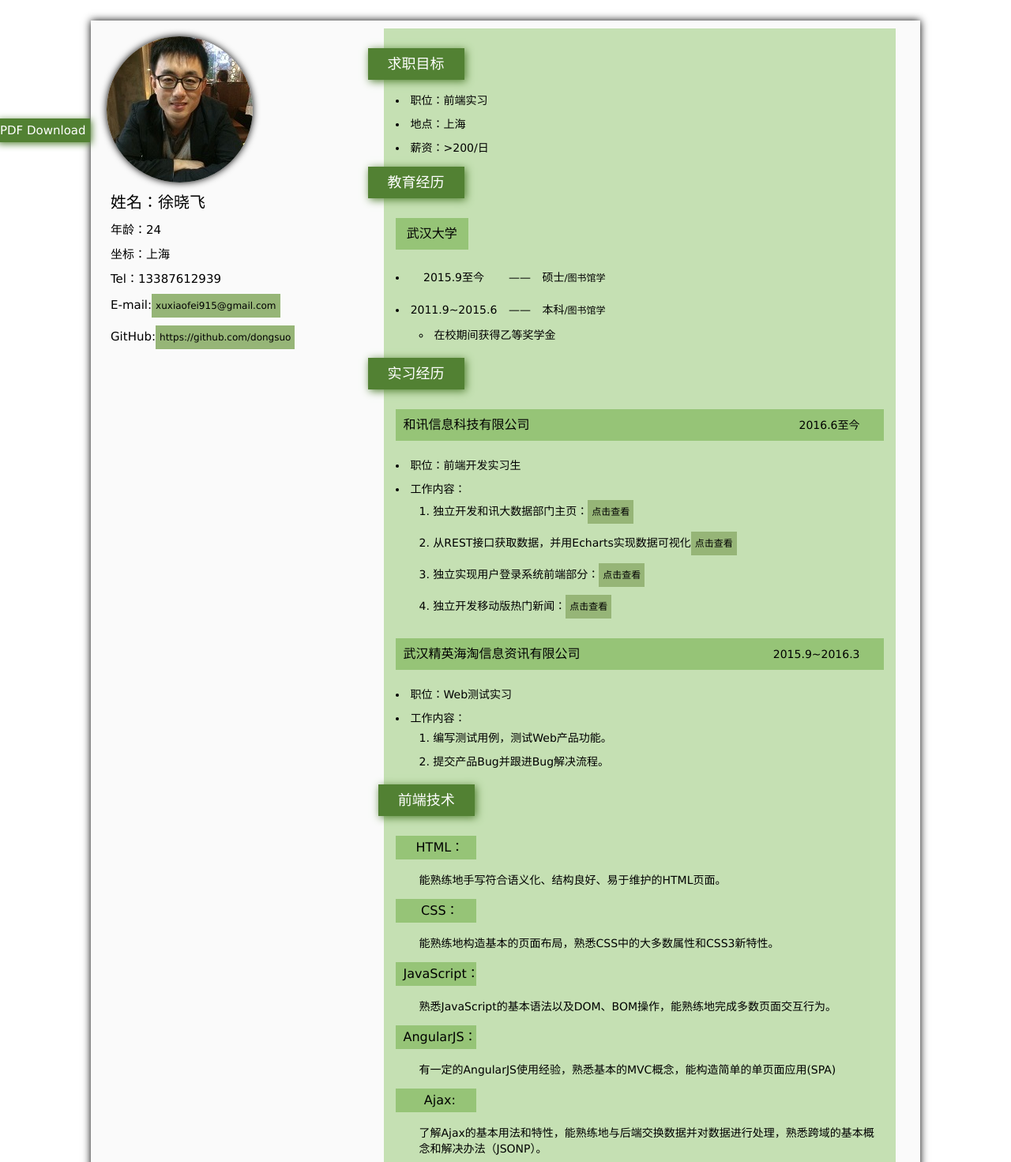
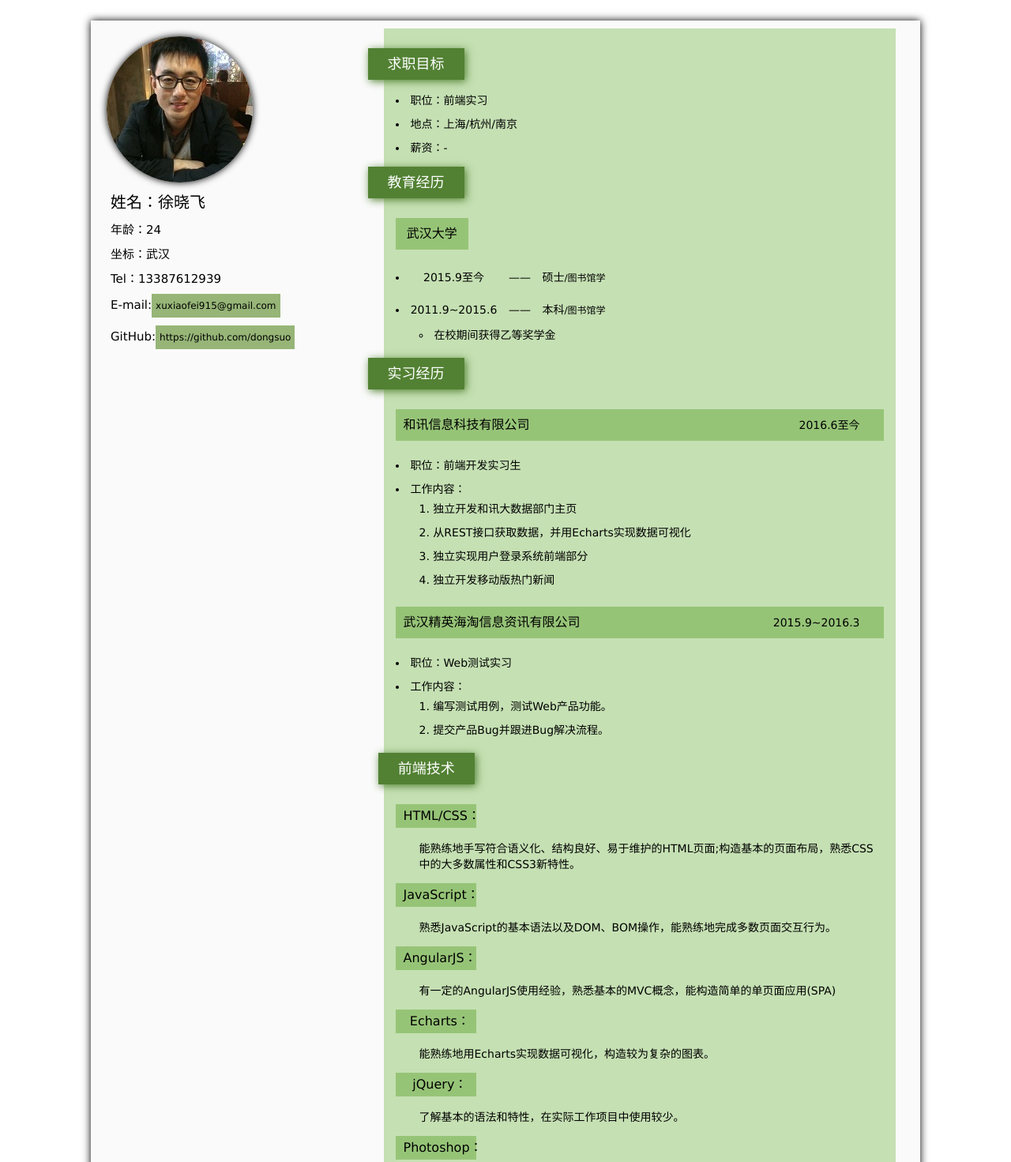
Before and after one commit to dongsuo/MyResume, a plain HTML site: page index.html in a window 1280 px wide. Shown: the top 1471 px of the page at 79% size. Drawn offline with Linux system fonts and the light colour scheme.

Commit message:
update my resume

```diff
--- a/index.html
+++ b/index.html
@@ -13,18 +13,18 @@
             <img src="images/xuxiaofei.jpg" alt="Personal Image">
             <h1>姓名：徐晓飞</h1>
             <span>年龄：24</span>
-            <span>坐标：上海</span>
+            <span>坐标：武汉</span>
             <span>Tel：13387612939</span>
             <span><address>E-mail:<a href="mailto:xuxiaofei915@gmail.com">xuxiaofei915@gmail.com</a></address></span>
             <span>GitHub:<a href="https://github.com/dongsuo">https://github.com/dongsuo</a></span>
-            <div id="pdfdl"><a href="file/徐晓飞的简历_Xu XiaoFei's Resume.pdf" target="new">PDF Download</a></div>
+            <!-- <div id="pdfdl"><a href="file/徐晓飞的简历_Xu XiaoFei's Resume.pdf" target="new">PDF Download</a></div> -->
         </div>
         <div id="right">
             <h2>求职目标</h2>
             <ul>
                 <li>职位：前端实习</li>
-                <li>地点：上海</li>
-                <li>薪资：>200/日</li>
+                <li>地点：上海/杭州/南京</li>
+                <li>薪资：-</li>
             </ul>
              <h2>教育经历</h2>
             <div class="educat">
@@ -55,10 +55,10 @@
                 <li>职位：前端开发实习生</li>
                 <li>工作内容：
                     <ol>
-                        <li>独立开发和讯大数据部门主页：<a href="http://bdc.hexun.com/exb/bdc/" target="_blank">点击查看</a></li>
-                        <li>从REST接口获取数据，并用Echarts实现数据可视化<a href="http://bdc.hexun.com/exb/test/biv-v0.1b/" target="_blank">点击查看</a></li>
-                        <li>独立实现用户登录系统前端部分：<a href="http://bdc.hexun.com/exb/prop-ctrl/login.html" target="_blank">点击查看</a></li>
-                        <li>独立开发移动版热门新闻：<a href="http://bdc.hexun.com/exb/m/" target="_blank">点击查看</a></li>
+                        <li>独立开发和讯大数据部门主页</li>
+                        <li>从REST接口获取数据，并用Echarts实现数据可视化</li>
+                        <li>独立实现用户登录系统前端部分</li>
+                        <li>独立开发移动版热门新闻</li>
                     </ol>
                 </li>
             </ul>
@@ -77,16 +77,12 @@
             </ul>S
             <h2>前端技术</h2>
             <dl class="fe-teches">
-                <dt>HTML：</dt>
-                <dd>能熟练地手写符合语义化、结构良好、易于维护的HTML页面。</dd>
-                <dt>CSS：</dt>
-                <dd>能熟练地构造基本的页面布局，熟悉CSS中的大多数属性和CSS3新特性。</dd>
+                <dt>HTML/CSS：</dt>
+                <dd>能熟练地手写符合语义化、结构良好、易于维护的HTML页面;构造基本的页面布局，熟悉CSS中的大多数属性和CSS3新特性。</dd>
                 <dt>JavaScript：</dt>
                 <dd>熟悉JavaScript的基本语法以及DOM、BOM操作，能熟练地完成多数页面交互行为。</dd>
                 <dt>AngularJS：</dt>
                 <dd>有一定的AngularJS使用经验，熟悉基本的MVC概念，能构造简单的单页面应用(SPA)</dt>
-                <dt>Ajax:</dt>
-                <dd>了解Ajax的基本用法和特性，能熟练地与后端交换数据并对数据进行处理，熟悉跨域的基本概念和解决办法（JSONP）。</dd>
                 <dt>Echarts：</dt>
                 <dd>能熟练地用Echarts实现数据可视化，构造较为复杂的图表。</dd>
                 <dt>jQuery：</dt>
@@ -97,12 +93,17 @@
             <h2>个人作品</h2>
             <dl class="person-work">
            	 	<dt>个人主页：
-           	 		<a href="http://xiaofeixu.cn/" target="_blank">点击查看</a>
+           	 		<!-- <a href="http://xiaofeixu.cn/" target="_blank">点击查看</a> -->
            	 		<a href="https://github.com/dongsuo/dongsuo.github.io">源代码</a>
            	 	</dt>
            	 	<dd>使用fullpage.js构建的个人主页。</dd>
+                <dt>基于NodeJS搭建的web服务器：
+                    <!-- <a href="http://xiaofeixu.cn/" target="_blank">点击查看</a> -->
+                    <a href="https://github.com/dongsuo/node/">源代码</a>
+                </dt>
+                <dd>可以处理简单的动态和静态请求。</dd>
                 <dt>Timer：
-                	<a href="http://dongsuo.github.io/timer.html" target="_blank">点击查看</a>
+                	<!-- <a href="http://dongsuo.github.io/timer.html" target="_blank">点击查看</a> -->
                 	<a href="https://github.com/dongsuo/resume" target="_blank">源代码</a>
                 </dt>
                 <dd>主要使用setInterval方法实现的计时器；</dd>
```
